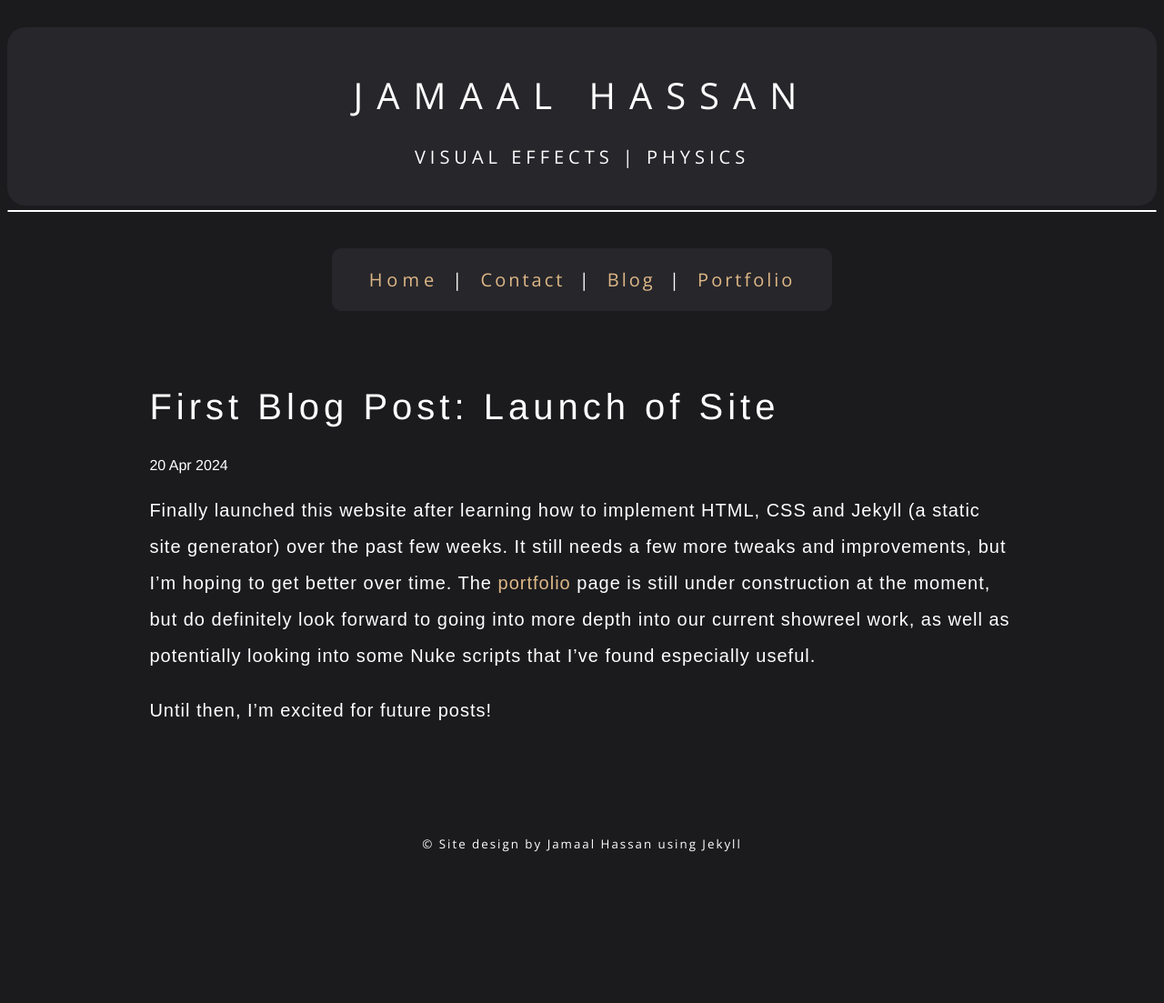
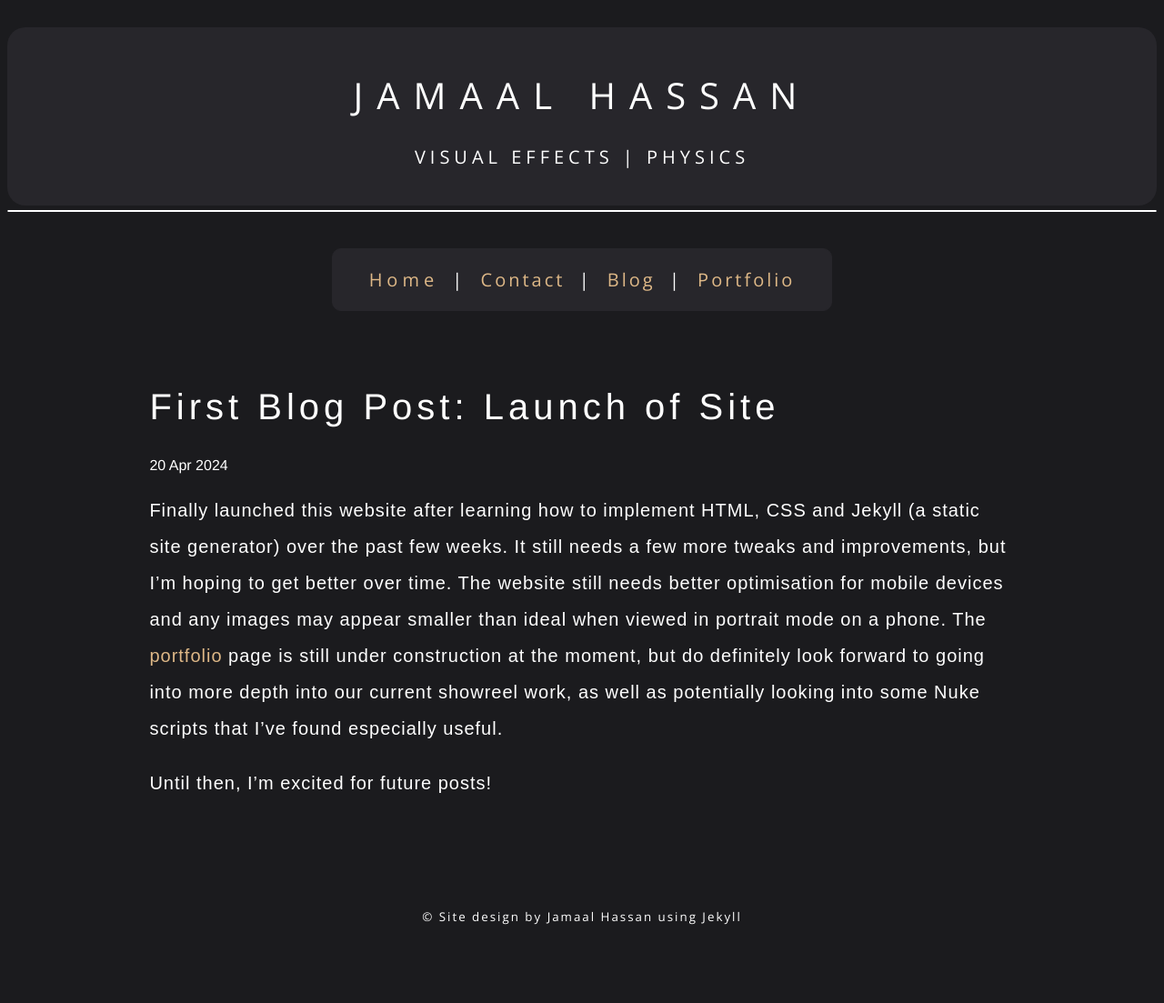
Before and after one commit to totoropika/totoropika.github.io, a Jekyll site: the page built from _posts/2024-04-20-vfx-site-launched.md, in a window 1280 px wide. Shown: the whole page at 91% size. Built offline with Jekyll 4.4.1, drawn with Linux system fonts in a browser that asks for light colours; before the commit the page ends 1023 px from its top, so only the background shows below that.

Commit message:
Update 2024-04-20-vfx-site-launched.md

```diff
--- a/_posts/2024-04-20-vfx-site-launched.md
+++ b/_posts/2024-04-20-vfx-site-launched.md
@@ -4,7 +4,7 @@ title: "First Blog Post: Launch of Site"
 date: 2024-04-20
 ---
 
-### Finally launched this website after learning how to implement HTML, CSS and Jekyll (a static site generator) over the past few weeks. It still needs a few more tweaks and improvements, but I'm hoping to get better over time. The [portfolio][portfolio.html] page is still under construction at the moment, but do definitely look forward to going into more depth into our current showreel work, as well as potentially looking into some Nuke scripts that I've found especially useful. ###
+### Finally launched this website after learning how to implement HTML, CSS and Jekyll (a static site generator) over the past few weeks. It still needs a few more tweaks and improvements, but I'm hoping to get better over time. The website still needs better optimisation for mobile devices and any images may appear smaller than ideal when viewed in portrait mode on a phone. The [portfolio][portfolio.html] page is still under construction at the moment, but do definitely look forward to going into more depth into our current showreel work, as well as potentially looking into some Nuke scripts that I've found especially useful. ###
 
 ### Until then, I'm excited for future posts!  ###
 
```
